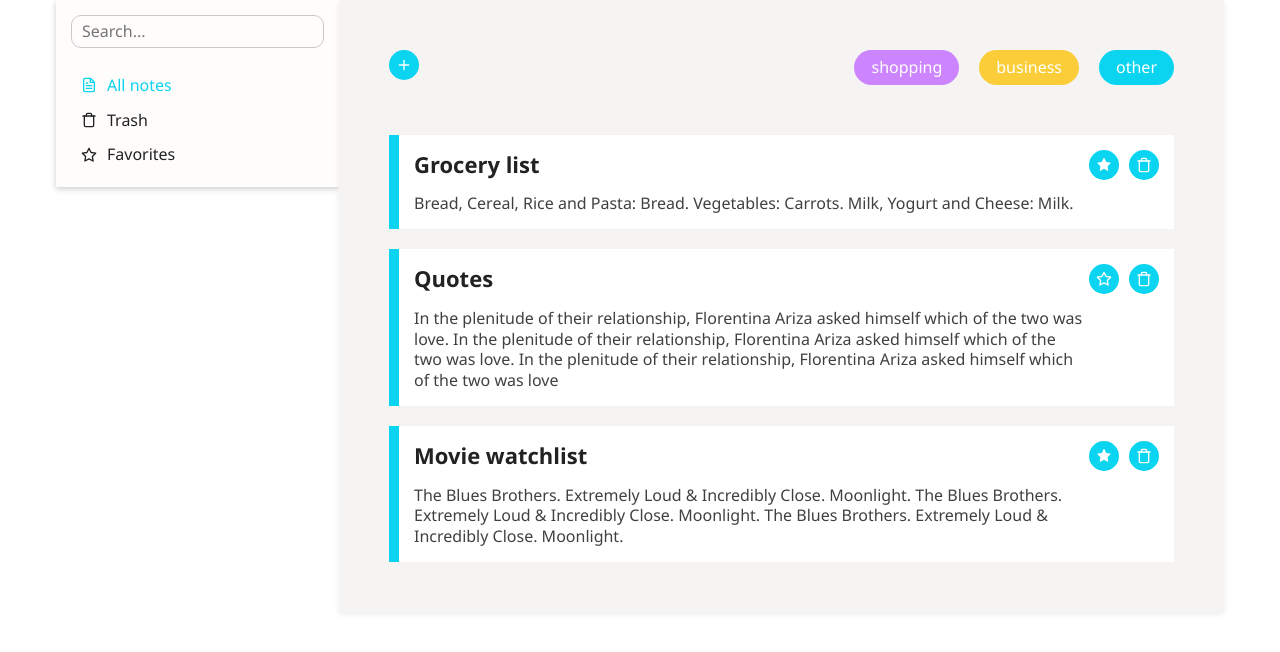
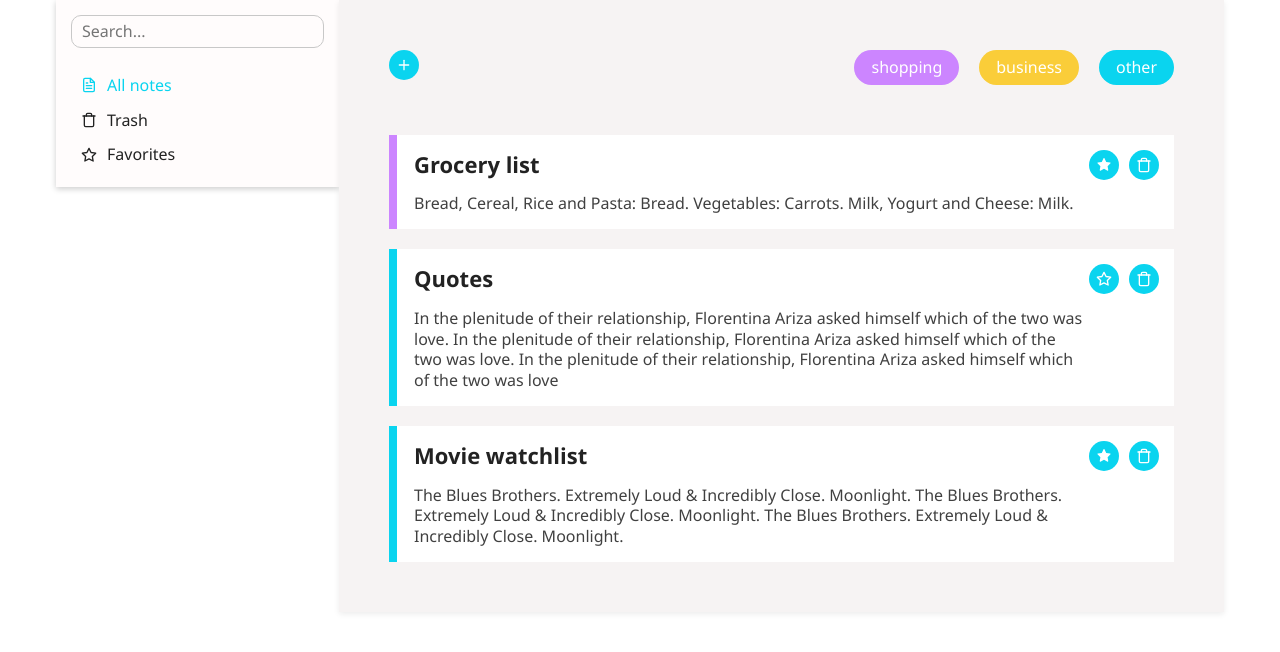
Before and after one commit to Sofiniks/Notes-rtk, a React (Vite) app: page / in a window 1280 px wide. Shown: the top 652 px of the page. Built offline with nearby package versions, Linux system fonts and the light colour scheme.

Commit message:
notes category colors

```diff
--- a/src/features/notes/components/NoteCard/NoteCard.module.scss
+++ b/src/features/notes/components/NoteCard/NoteCard.module.scss
@@ -1,5 +1,3 @@
-@use '../../../../styles/variables.scss';
-
 .noteCard {
     position: relative;
     background-color: #fff;
@@ -17,7 +15,8 @@
         left: 0;
         top: 0;
         height: 100%;
-        border: 5px solid variables.$primary-blue;
+        width: 8px;
+        background: var(--tag-stripe, #ccc);
     }
 }
 
--- a/src/features/notes/components/NoteCard/NoteCard.tsx
+++ b/src/features/notes/components/NoteCard/NoteCard.tsx
@@ -5,6 +5,7 @@ import { SECTION_FILTERS } from '../../constants';
 import IconButton from '../../../../components/ui/IconButton/IconButton';
 import { moveToTrash, toggleFavorite, deleteNote, setEditMode } from '../../notesSlice';
 import { selectNotesSection } from '../../notesSelectors';
+import { getStripeBackground } from '../../utils';
 
 const NotesCard = ({ id, heading, text, isFavorite, category }: Note) => {
     const dispatch = useAppDispatch();
@@ -29,7 +30,13 @@ const NotesCard = ({ id, heading, text, isFavorite, category }: Note) => {
     };
 
     return (
-        <div className={styles.noteCard} onClick={() => dispatch(setEditMode(id))}>
+        <div
+            className={styles.noteCard}
+            onClick={() => dispatch(setEditMode(id))}
+            style={{
+                ['--tag-stripe' as any]: getStripeBackground(category || []),
+            }}
+        >
             <div className={styles.noteCardHeader}>
                 <h4 className={styles.heading}>{heading}</h4>
                 <div className={styles.actionButtons}>
--- /dev/null
+++ b/src/features/notes/utils.ts
@@ -0,0 +1,28 @@
+export const getColor = (category: string) => {
+    switch (category) {
+        case 'shopping':
+            return '#cc85ff';
+        case 'business':
+            return '#facd39';
+        case 'other':
+            return '#0ad4ef';
+        default:
+            return '#ccc';
+    }
+};
+
+export const getStripeBackground = (categories: string[]) => {
+    if (!Array.isArray(categories) || categories.length === 0) {
+        return '#ccc';
+    }
+
+    const step = 100 / categories.length;
+    const colorStops = categories.map((cat, index) => {
+        const color = getColor(cat);
+        const from = step * index;
+        const to = step * (index + 1);
+        return [`${color} ${from}%`, `${color} ${to}%`];
+    });
+    console.log(`linear-gradient(to bottom, ${colorStops.join(', ')})`);
+    return `linear-gradient(to bottom, ${colorStops.join(', ')})`;
+};
```
